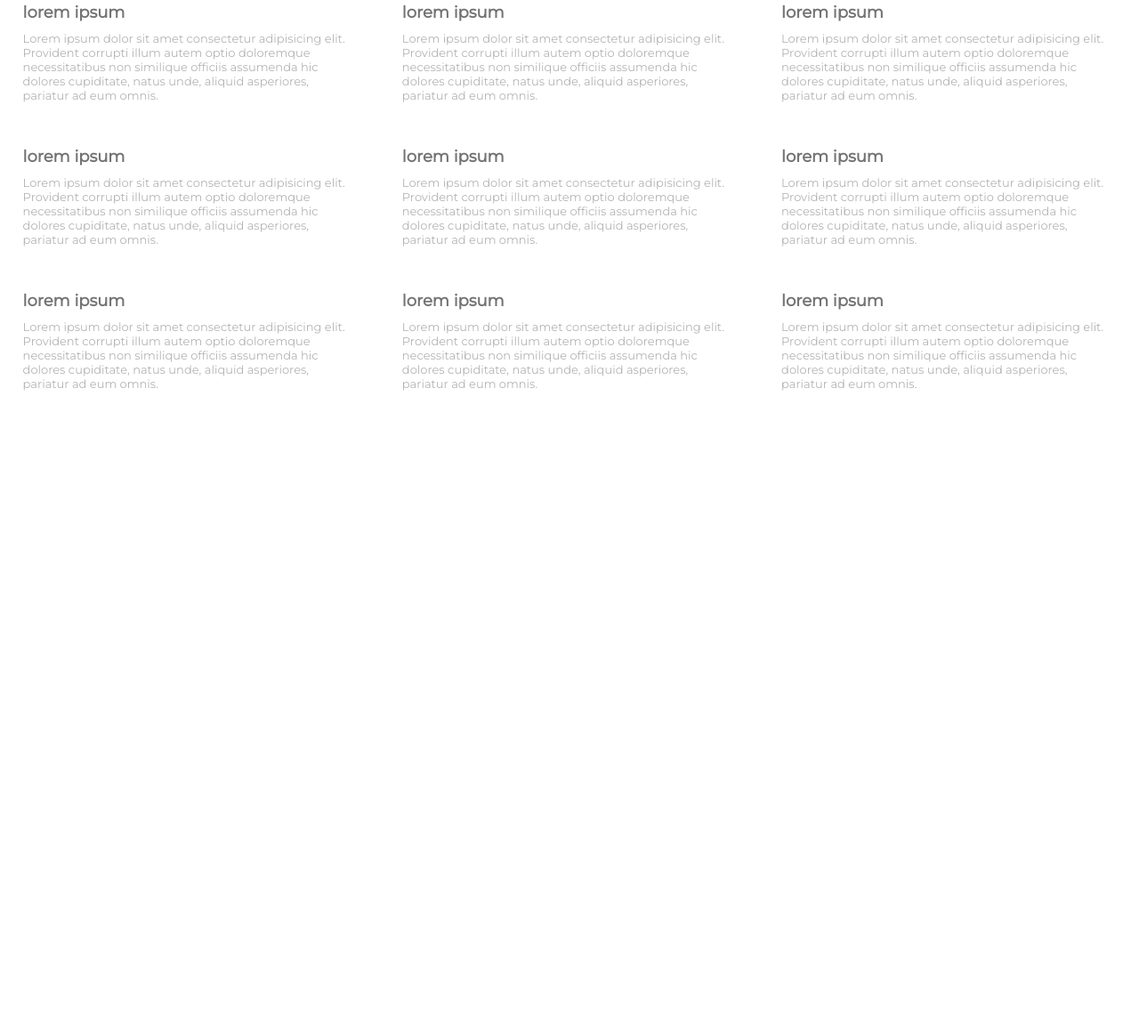
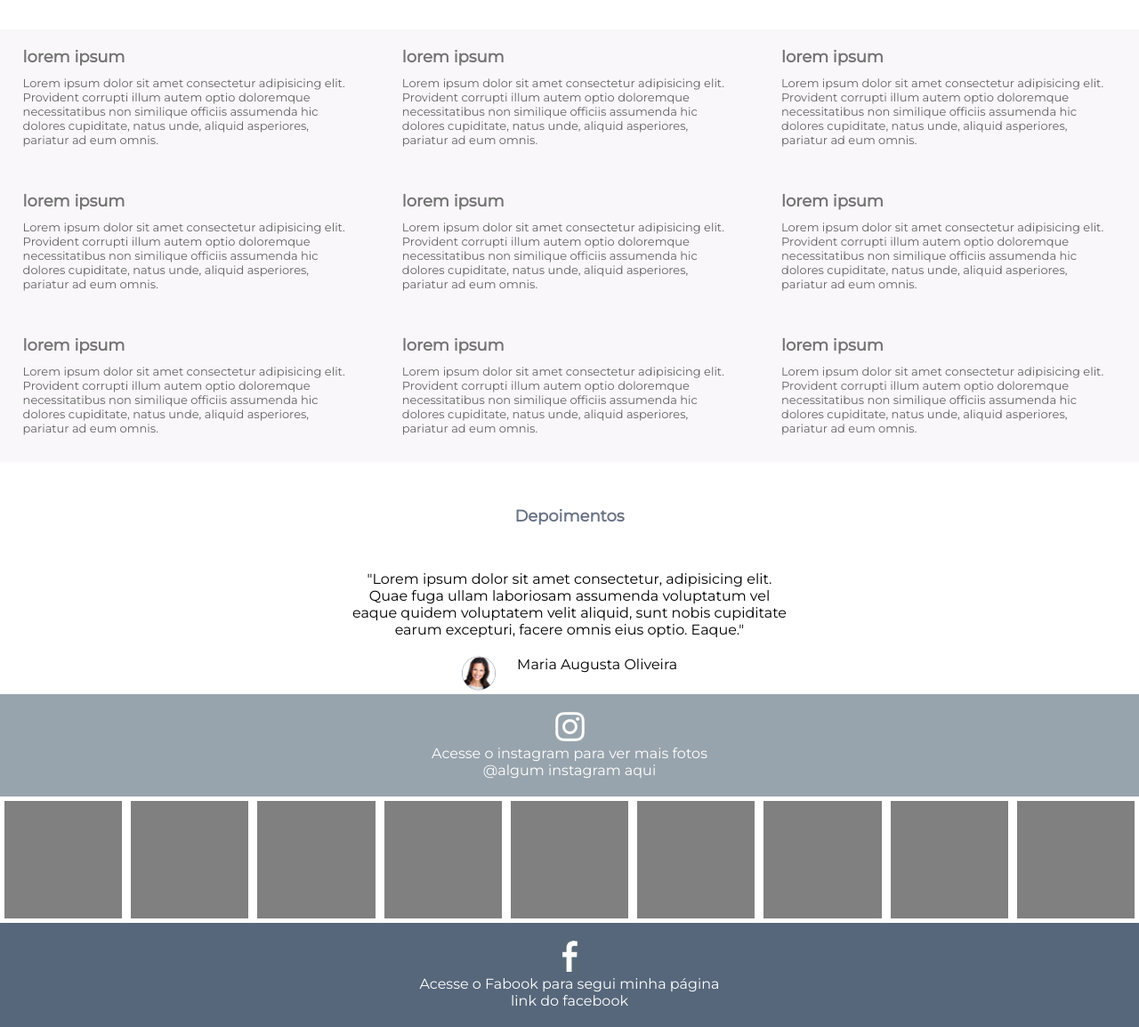
Before and after one commit to GuilhermeSilveira93/Dra.FernandaVarellaa, a plain HTML site: page index.html in a window 1280 px wide. Shown: the part 1546-2700 px from the top of the page at 89% size. Before the commit the page ends 2015 px from the top, so only its background shows below. Drawn offline with Linux system fonts and the light colour scheme.

Commit message:
quase finalizando

```diff
--- a/css/style.css
+++ b/css/style.css
@@ -182,9 +182,13 @@ section.videos iframe{
 .tratamento-container{
 	width: 100%;
 }
+section.tratamentos > .center{
+	background-color: #F9F7F9;
+}
 .tratamentos > h2{
 	text-align: center;
 	color:#6A7386;
+	margin-bottom: 50px;
 }
 .tratamento-single{
 	padding: 20px 2%;
@@ -197,10 +201,57 @@ section.videos iframe{
 }
 .tratamento-container p{
 	font-size: 13px;
-	color: #b4b4b4;
+	color: #646464;
 	padding: 10px 0;
 }
 /* *********************** TRATAMENTO *********************** */
+
+/* *********************** DEPOIMENTOS *********************** */
+section.depoimentos h2{
+	text-align: center;
+	color:#6A7386;
+	margin: 50px;
+	font-size: 18px;
+}
+.depoimento-single{
+	margin: 0 auto;
+	max-width: 500px;
+	text-align: center;
+}
+.nome-depoimento{
+	margin-top: 20px;
+	text-align: center;
+}
+.nome-depoimento span{
+	display: inline-block;
+	vertical-align: top;
+	margin-left: 20px;
+}
+/* *********************** DEPOIMENTOS *********************** */
+
+/* *********************** INSTAGRAM *********************** */
+.inst{
+	background-color: #98A4AD;
+	text-align: center;
+	padding: 20px;
+	color: white;
+}
+.fotinhas-single{
+	padding-top: 100%;
+}
+.fotinhas{
+	width: calc(100% / 9);
+	background-color: gray;
+	float: left;
+	border: 5px solid white;
+}
+.facebook{
+	background-color: #57677B;
+	text-align: center;
+	padding: 20px;
+	color: white;
+}
+/* *********************** INSTAGRAM *********************** */
 
 /* *********************** RESPONSIVO *********************** */
 @media screen and (max-width:825px){
--- a/index.html
+++ b/index.html
@@ -120,14 +120,25 @@
 		</section><!--PERFIL-->
 
 		<section class="videos">
+
 			<section class="center">
+
 				<div class="box-video">
 					<iframe src="https://www.youtube.com/embed/d_9yHWoB4_w" title="YouTube video player" frameborder="0" allow="accelerometer; clipboard-write; encrypted-media; gyroscope; picture-in-picture" allowfullscreen></iframe>
 				</div><!-- BOX-VIDEO -->
-				<div class="box-video"><iframe src="https://www.youtube.com/embed/j6paVHwot0k" title="YouTube video player" frameborder="0" allow="accelerometer; autoplay; clipboard-write; encrypted-media; gyroscope; picture-in-picture" allowfullscreen></iframe></div><!-- BOX-VIDEO -->
-				<div class="box-video"><iframe src="https://www.youtube.com/embed/5gfJbejIIHs" title="YouTube video player" frameborder="0" allow="accelerometer; autoplay; clipboard-write; encrypted-media; gyroscope; picture-in-picture" allowfullscreen></iframe></div><!-- BOX-VIDEO -->
+
+				<div class="box-video">
+					<iframe src="https://www.youtube.com/embed/j6paVHwot0k" title="YouTube video player" frameborder="0" allow="accelerometer; autoplay; clipboard-write; encrypted-media; gyroscope; picture-in-picture" allowfullscreen></iframe>
+				</div><!-- BOX-VIDEO -->
+
+				<div class="box-video">
+					<iframe src="https://www.youtube.com/embed/5gfJbejIIHs" title="YouTube video player" frameborder="0" allow="accelerometer; autoplay; clipboard-write; encrypted-media; gyroscope; picture-in-picture" allowfullscreen></iframe>
+				</div><!-- BOX-VIDEO -->
+
 				<div class="clear"></div>
+
 			</section><!-- CENTER -->
+
 		</section><!-- VIDEOS -->
 
 		<section class="tratamentos">
@@ -180,5 +191,66 @@
 			<div class="clear"></div>
 		</section><!--CENTER-->
 		</section><!--TRATAMENTOS-->
+
+		<section class="depoimentos">
+			<h2>Depoimentos</h2>
+			<section class="center">
+				<div class="depoimento-single">
+					<quote>"Lorem ipsum dolor sit amet consectetur, adipisicing elit. Quae fuga ullam laboriosam assumenda voluptatum vel eaque quidem voluptatem velit aliquid, sunt nobis cupiditate earum excepturi, facere omnis eius optio. Eaque."</quote>
+					<div class="nome-depoimento">
+						<img src="imagens/depoimento1.png" alt="">
+						<span>Maria Augusta Oliveira</span>
+					</div>
+			</section>
+		</section><!--DEPOIMENTOS-->
+
+		<section class="instagram">
+			<section class="center">
+				<div class="inst">
+					<img src="imagens/inst.png" alt="">
+					<p>Acesse o instagram para ver mais fotos</p>
+					<p>@algum instagram aqui</p>
+				</div>
+			<div class="fotos-instagram">
+					<div class="fotinhas">
+						<div class="fotinhas-single"></div>
+					</div><!--FOTINHAS-->
+					<div class="fotinhas">
+						<div class="fotinhas-single"></div>
+					</div><!--FOTINHAS-->
+					<div class="fotinhas">
+						<div class="fotinhas-single"></div>
+					</div><!--FOTINHAS-->
+					<div class="fotinhas">
+						<div class="fotinhas-single"></div>
+					</div><!--FOTINHAS-->
+					<div class="fotinhas">
+						<div class="fotinhas-single"></div>
+					</div><!--FOTINHAS-->
+					<div class="fotinhas">
+						<div class="fotinhas-single"></div>
+					</div><!--FOTINHAS-->
+					<div class="fotinhas">
+						<div class="fotinhas-single"></div>
+					</div><!--FOTINHAS-->
+					<div class="fotinhas">
+						<div class="fotinhas-single"></div>
+					</div><!--FOTINHAS-->
+					<div class="fotinhas">
+						<div class="fotinhas-single"></div>
+					</div><!--FOTINHAS-->
+					<div class="clear"></div>
+				</div><!--FOTOS INSTAGRAM-->
+			<div class="facebook">
+				<img src="imagens/fb.png" alt="">
+				<p>Acesse o Fabook para segui minha página</p>
+				<p>link do facebook</p>
+			</div>
+			</section><!--CENTER-->
+		</section><!--INSTAGRAM-->
+
+		<section class="formulario">
+
+		</section>
 </body>
 </html>
```
Also changed, not shown: imagens/depoimento1.png (added), imagens/fb.png (added), imagens/inst.png (added).
